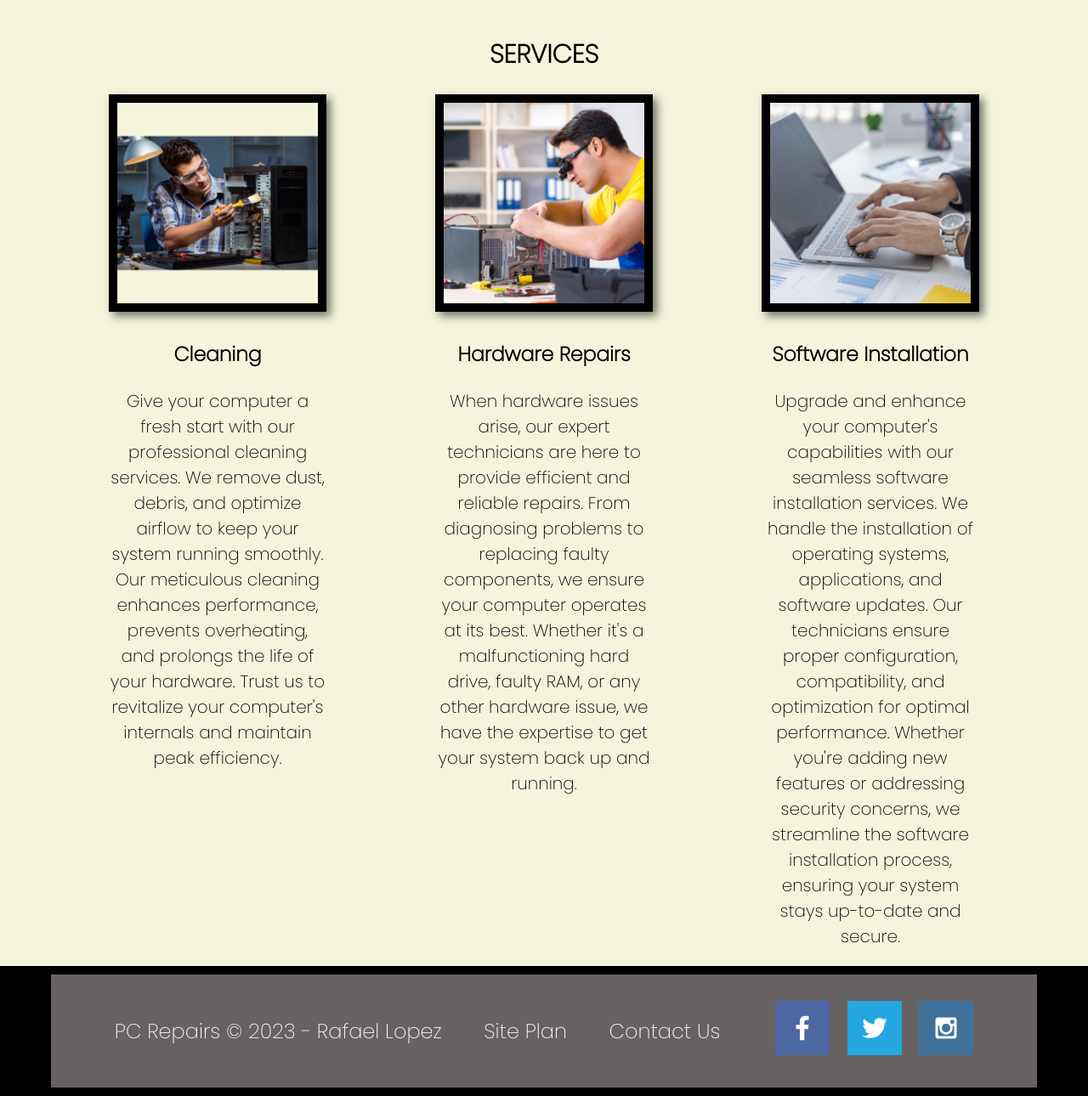
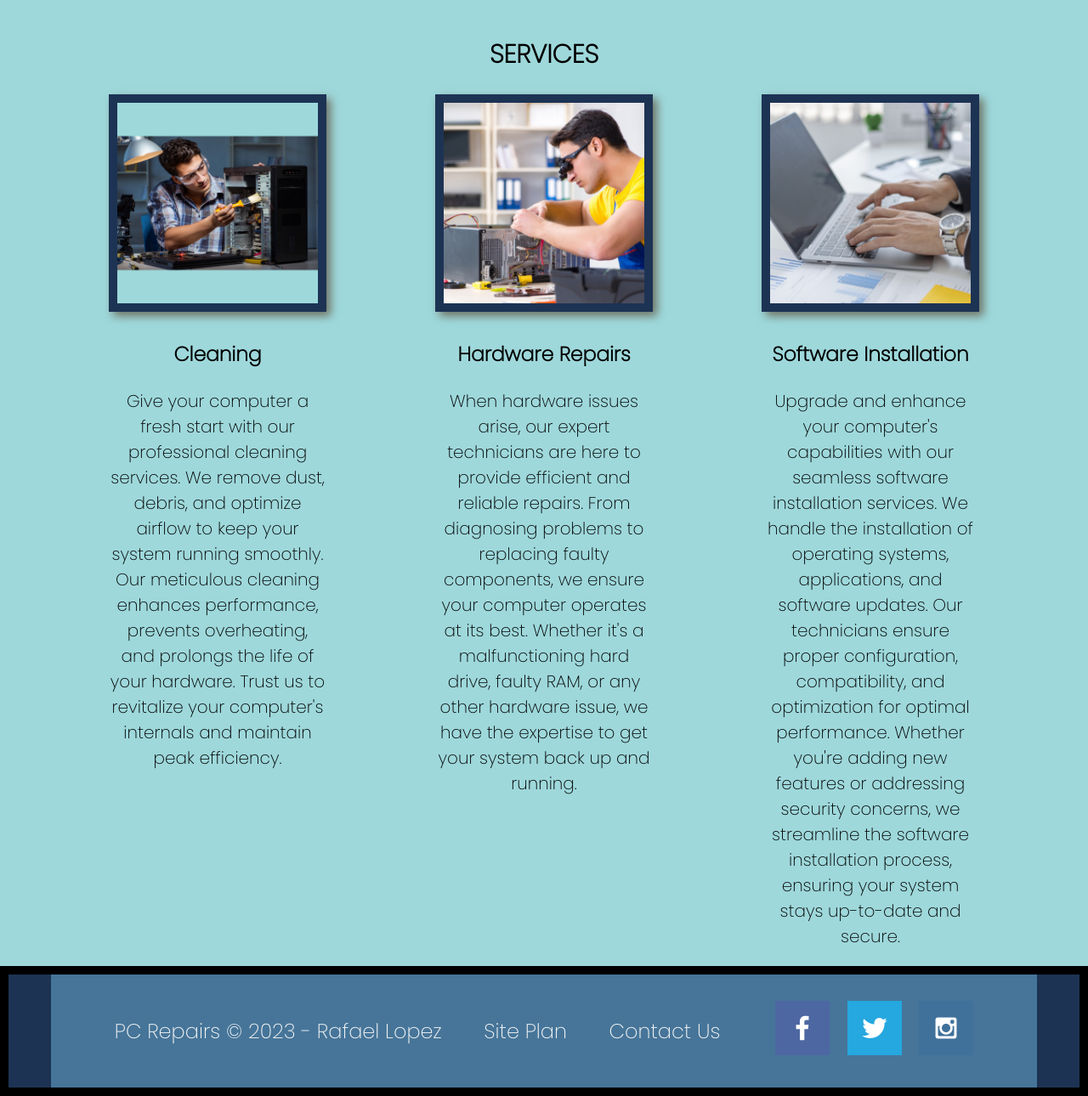
Before and after one commit to casjora/wdd130, a plain HTML site: page pc-support/index.html in a window 1280 px wide. Shown: the part 1385-2675 px from the top of the page at 85% size. Drawn offline with Linux system fonts and the light colour scheme.

Commit message:
Nov 25th

```diff
--- a/pc-support/styles/style.css
+++ b/pc-support/styles/style.css
@@ -47,7 +47,7 @@ nav a:hover {
 #banner-msg{
     grid-column: 1/6;
     grid-row: 1/2;
-    margin-top: 100px;
+    margin-top: 50px;
     z-index: -1;
 }
 .home-title {
@@ -62,7 +62,7 @@ main {
     margin-top: -200px;
 }
 body {
-    background-color:beige;
+    background-color:#9ED8DB;
     font-family: Poppins, Helvetica, sans-serif;
     font-size: 20px;
     margin: 0;
@@ -70,7 +70,7 @@ body {
 }
 
 .banner-images{
-    border: 10px solid black;
+    border: 10px solid #1D3354;
     transition: transform .5s;
     box-shadow: 5px 5px 10px #6f7364;
     width: 100%;
@@ -128,7 +128,7 @@ main section img{
     grid-row: 5/6;
 }
 footer{
-    background-color:black;
+    background-color:#1D3354;
     color: whitesmoke;
     padding: 0px 50px;
     border: 10px solid black;
@@ -153,7 +153,7 @@ footer p{
     font-size: 1.2em;
 }
 .square{
-    background-color:rgb(102, 98, 98);
+    background-color:#467599;
     padding: 25px 50px;
     display: flex;
     justify-content: space-around;
```
